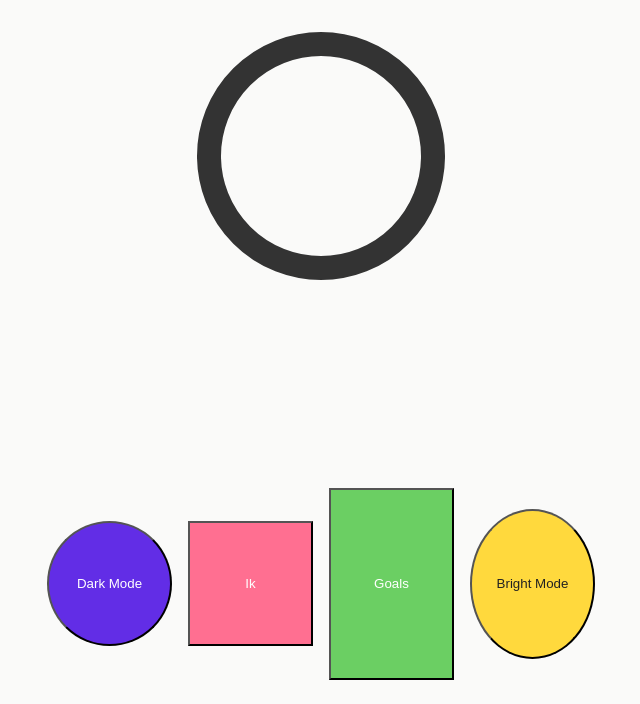
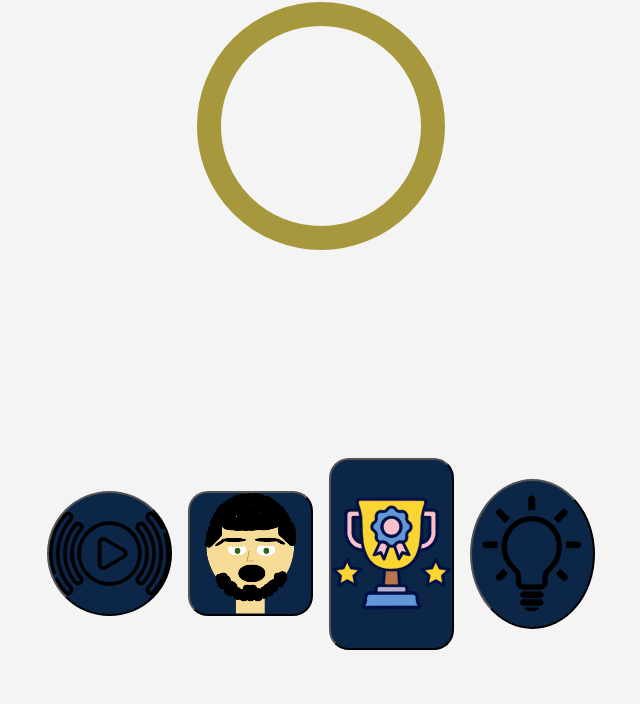
Before and after one commit to alexmilu2002/Sprint0-MWDD, a plain HTML site: page index.html in a window 1280 px wide. Shown: the part 96-800 px from the top of the page, without its empty margins (319-959 px from the left). Drawn offline with Linux system fonts and the light colour scheme.

Commit message:
SVG's toegevoegd

```diff
--- a/index.html
+++ b/index.html
@@ -20,12 +20,12 @@
 
     <div class="cirkel"></div>
 
-  <ul>
-    <li><button class="moon">Dark Mode</button></li>
-    <li><button>Ik</button></li>
-    <li><button>Goals</button></li>
-    <li><button class="sun">Bright Mode</button></li>
-  </ul>
+<ul class="buttons">
+  <li><button class="button motion" type="button"></button></li>
+  <li><button class="button profile" type="button"></button></li>
+  <li><button class="button goals" type="button"></button></li>
+  <li><button class="theme-toggle" type="button"></button></li>
+</ul>
 
   </main>
 
--- a/script.js
+++ b/script.js
@@ -1,21 +1,20 @@
-const lightMode = document.querySelector('.sun');
-const darkMode = document.querySelector('.moon');
+const themeToggle = document.querySelector('.theme-toggle');
 
-const currentTheme = localStorage.getItem('theme');
+// Check wat het huidige theme is (of standaard light)
+const currentTheme = localStorage.getItem('theme') || 'light';
+setTheme(currentTheme);
 
 function setTheme(theme) {
   document.documentElement.setAttribute('data-theme', theme);
   localStorage.setItem('theme', theme);
 }
 
-lightMode.onclick = function () {
-  setTheme('light');
-};
+themeToggle.addEventListener('click', () => {
+  const activeTheme = document.documentElement.getAttribute('data-theme');
 
-darkMode.onclick = function () {
-  setTheme('dark');
-};
-
-if (currentTheme) {
-  document.documentElement.setAttribute('data-theme', currentTheme);
-}
+  if (activeTheme === 'light') {
+    setTheme('dark');
+  } else {
+    setTheme('light');
+  }
+});
--- a/style.css
+++ b/style.css
@@ -1,95 +1,94 @@
-:root{
-  --primary-color: #FAFAF9;
-  --secondary-color: black;
-  --font-color: black;
+html{
+  --primary-color:#f4f4f4;
+  --secondary-color:#A8983D;
+  --primary-font-color:#A8983D;
+  --buttons-color:#0B2647;
+  --lightbulb-color:#0B2647;
 }
 
-[data-theme="dark"] {
-  --primary-color: #565353;
-  --secondary-color: #b8b8b8;
-  --font-color: #fff;
-
+[data-theme="dark"]{
+  --primary-color:#041121;
+  --secondary-color:#A8983D;
+  --primary-font-color:#f4f4f4;
+  --lightbulb-color: #ffd93d;
 }
 
 body{
-  background-color: var(--primary-color);
+  background-color:var(--primary-color);
 }
 
 header{
-  display: flex;
-  justify-content: center;
-  padding: 20px 0;
+  display:flex;
+  justify-content:center;
+  padding:20px 0;
 }
 
 main{
-  display: flex;
-  flex-direction: column;
-  align-items: center;
-  justify-content: center;
-  gap: 13em;
+  display:flex;
+  flex-direction:column;
+  align-items:center;
+  justify-content:center;
+  gap:13em;
+}
+
+h1{
+  font-size:clamp(16px, 2vw, 20px);
 }
 
 .cirkel{
-  width: 30vw;
-  height: 30vw;
-  max-width: 200px;
-  max-height: 200px;
-  min-width: 150px;
-  min-height: 150px;
-  border: 1.5em solid #333;
-  border-radius: 100%;
-  background-color: var(--primary-color);
+  width:clamp(150px, 30vw, 200px);
+  height:clamp(150px, 30vw, 200px);
+  border:1.5em solid var(--secondary-color);
+  border-radius:50%;
+  background-color:var(--primary-color);
 }
 
 ul{
-  display: flex;
-  justify-content: center;
-  align-items: center;
-  gap: 16px;
+  display:flex;
+  justify-content:center;
+  align-items:center;
+  gap:16px;
   list-style:none;
-  padding: 0;
-  margin: 0;
+  padding:0;
+  margin:0;
 }
 
 button{
-  cursor: pointer;
-  width: 12vw;
-  height: 12vw;
-  max-width: 125px;
-  max-height: 125px;
-  min-width: 75px;
-  min-height: 75px;
+  cursor:pointer;
+  width:clamp(75px, 12vw, 125px);
+  height:clamp(75px, 12vw, 125px);
+  background-color: var(--buttons-color);
+  background-repeat: no-repeat;
+  background-position: center;
+  /* dit voorkomt stretchen */
+  background-size: contain;
 }
 
+/* Reduce Motion */
 ul li:nth-child(1) button{
-  background-color: #622de6;
-  color: white;
-  border-radius: 100%;
+  border-radius:100%;
+  background-image:url("/images/reducemotionsvg.svg");
 }
 
+/* Ik */
 ul li:nth-child(2) button{
-  background-color: #ff6f91;
-  color: white;
+  border-radius:20px;
+  background-image:url(/images/karaktersvg.svg);
 }
 
+/* Goals*/
 ul li:nth-child(3) button{
-  background-color: #6bcf63;
-  color: white;
-  width: 12vw;
-  height: 15vw;
-  max-width: 125px;
-  max-height: 200px;
-  min-width: 75px;
-  min-height: 125px;
+  width:clamp(75px, 12vw, 125px);
+  height:clamp(125px, 15vw, 200px);
+  border-radius:20px;
+  background-image:url(/images/doelensvg.svg);
 }
 
+/* Light/Dark */
 ul li:nth-child(4) button{
-  background-color: #ffd93d;
-  color: #222;
-  border-radius: 100%;
-  height: 15vw;
-  max-width: 125px;
-  max-height: 150px;
-  min-width: 75px;
-  min-height: 95px;
+  background-color: var(--lightbulb-color);
+  border-radius:50%;
+  width:clamp(75px, 12vw, 125px);
+  height:clamp(95px, 15vw, 150px);
+  background-image:url(/images/gloeilampsvg2.svg);
 }
```
Also changed, not shown: images/doelensvg.svg (added), images/gloeilampsvg.svg (added), images/gloeilampsvg2.svg (added), images/karaktersvg.svg (added), images/reducemotionsvg.svg (added), 1 other file.
